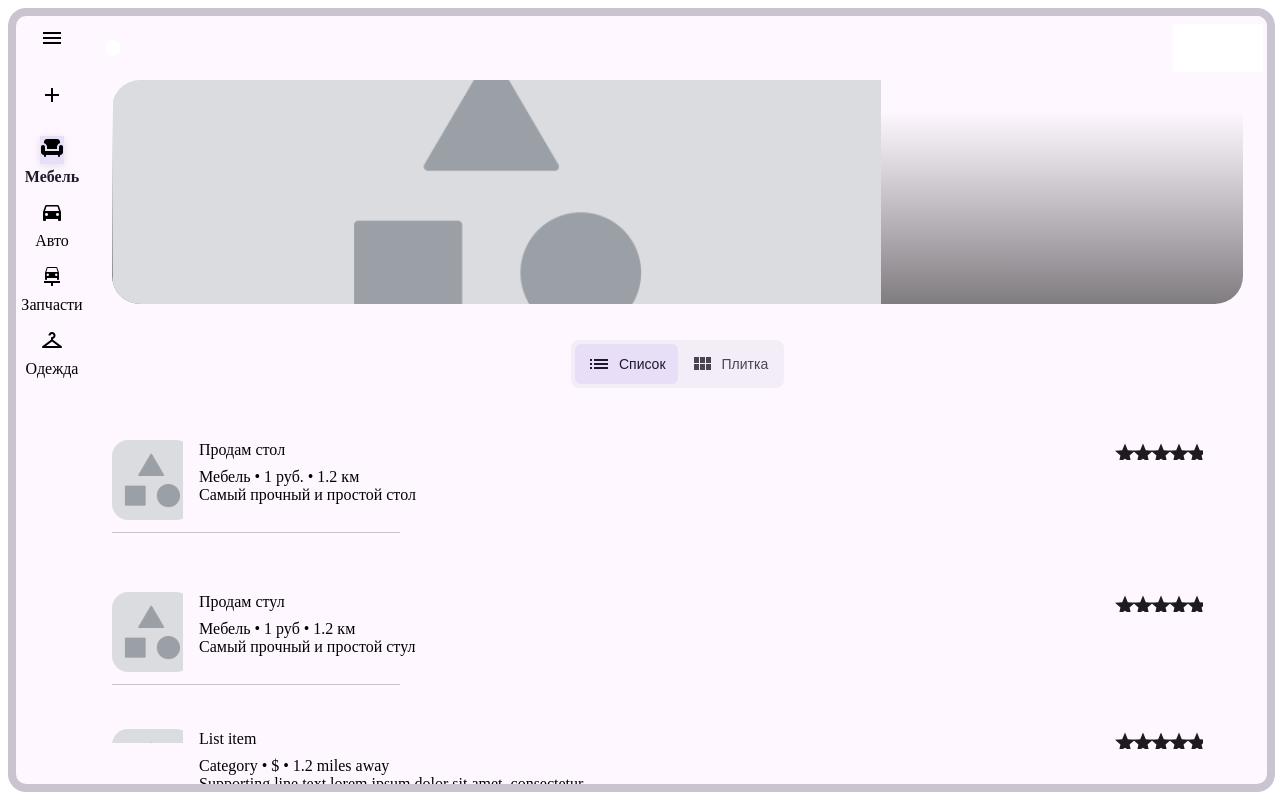
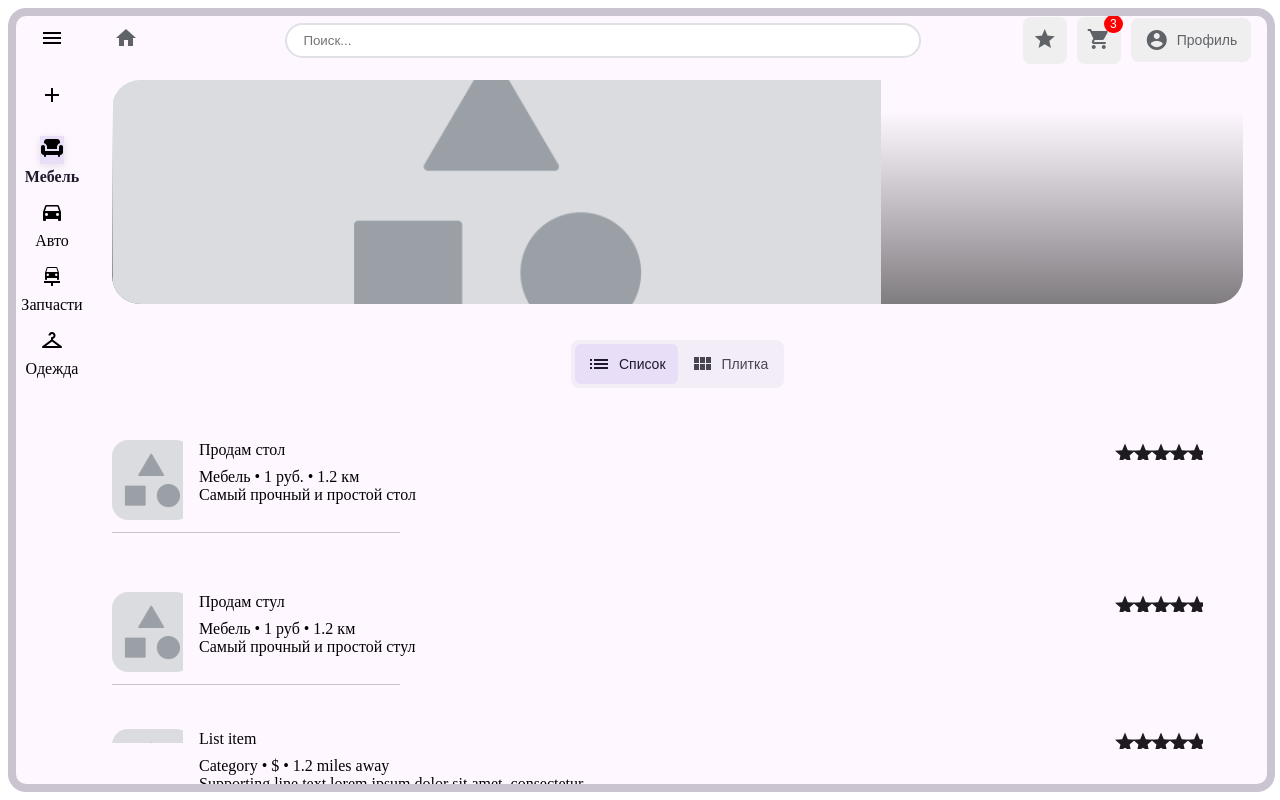
Before and after one commit to zestt132hp/callboard, an Angular app: page / in a window 1280 px wide. Built offline with nearby package versions, Linux system fonts and the light colour scheme.

Commit message:
Поправил верхнее меню

```diff
--- a/src/app/export-result/top-app-bar/top-app-bar.component.html
+++ b/src/app/export-result/top-app-bar/top-app-bar.component.html
@@ -1,101 +1,39 @@
-<div
-  class="root"
-  [ngClass]="{
-    root_configurationSmallCenteredConfigurationSmall:
-      configuration === 'Small centered' || configuration === 'Small',
-    root_configurationMediumConfigurationLarge:
-      configuration === 'Medium' || configuration === 'Large',
-    root_elevationFlat: elevation === 'flat',
-    root_elevationOnScroll: elevation === 'on-scroll',
-    root_configurationMedium: configuration === 'Medium',
-    root_configurationLarge: configuration === 'Large',
-  }"
->
-  <div
-    *ngIf="configuration === 'Small centered' || configuration === 'Small'"
-    class="leadingIcon"
-  >
-    <div class="container">
-      <div class="stateLayer">
-        <ng-content></ng-content>
-        <ng-content></ng-content>
-      </div>
+<div class="root">
+  <div class="nav-menu">
+    <!-- Ссылка на главную -->
+    <a routerLink="/" class="nav-item home-link">
+      <mat-icon>home</mat-icon>
+    </a>
+
+    <!-- Поле поиска -->
+    <div class="search-container">
+      <input
+        type="text"
+        [(ngModel)]="searchQuery"
+        (input)="onSearchChange(searchQuery)"
+        placeholder="Поиск..."
+        class="search-input"
+      >
+    </div>
+
+    <!-- Правая группа -->
+    <div class="right-group">
+      <!-- Избранное -->
+      <button class="nav-item favorites" (click)="favoritesClicked.emit()">
+        <mat-icon>star</mat-icon>
+      </button>
+
+      <!-- Корзина -->
+      <button class="nav-item cart" (click)="cartClicked.emit()">
+        <mat-icon>shopping_cart</mat-icon>
+        <span class="badge">3</span>
+      </button>
+
+      <!-- Личный кабинет -->
+      <button class="nav-item account">
+        <mat-icon class="icon">account_circle</mat-icon>
+        <span class="label">Профиль</span>
+      </button>
     </div>
   </div>
-  <span
-    *ngIf="configuration === 'Small centered' || configuration === 'Small'"
-    class="headline headline_1 headline_2"
-    >{{ headline }}</span
-  >
-  <div class="trailingIcon">
-    <div class="container">
-      <div class="stateLayer">
-        <ng-content></ng-content>
-      </div>
-    </div>
-  </div>
-  <div class="trailingIcon">
-    <div class="trailingIcon1">
-      <div class="container">
-        <div class="stateLayer">
-          <ng-content></ng-content>
-        </div>
-      </div>
-    </div>
-    <div class="trailingIcon2">
-      <div class="container">
-        <div class="stateLayer">
-          <ng-content></ng-content>
-        </div>
-      </div>
-    </div>
-    <div class="trailingIcon3">
-      <div class="container">
-        <div class="stateLayer">
-          <ng-content></ng-content>
-        </div>
-      </div>
-    </div>
-  </div>
-  <div
-    *ngIf="configuration === 'Medium' || configuration === 'Large'"
-    class="leadingTrailingIcons"
-  >
-    <div class="leadingIcon">
-      <div class="container">
-        <div class="stateLayer">
-          <mat-icon>home</mat-icon>
-        </div>
-      </div>
-    </div>
-    <div class="trailingIcon">
-      <div class="trailingIcon1">
-        <div class="container">
-          <div class="stateLayer">
-            <ng-content></ng-content>
-          </div>
-        </div>
-      </div>
-      <div class="trailingIcon2">
-        <div class="container">
-          <div class="stateLayer">
-            <ng-content></ng-content>
-          </div>
-        </div>
-      </div>
-      <div class="trailingIcon3">
-        <div class="container">
-          <div class="stateLayer">
-            <ng-content></ng-content>
-          </div>
-        </div>
-      </div>
-    </div>
-  </div>
-  <div
-    *ngIf="configuration === 'Medium' || configuration === 'Large'"
-    class="headline"
-  >
-    <span class="headline">{{ headline }}</span>
-  </div>
 </div>
--- a/src/app/export-result/top-app-bar/top-app-bar.component.scss
+++ b/src/app/export-result/top-app-bar/top-app-bar.component.scss
@@ -2,474 +2,81 @@
   box-sizing: border-box;
 }
 
-.root_configurationSmallCenteredConfigurationSmall {
-  padding: 8px 4px 8px 4px;
+.nav-menu {
   display: flex;
-  flex-direction: row;
   align-items: center;
-  height: 64px;
+  gap: 24px;
+  padding: 0 16px;
+  justify-content: space-between;
+
+  .nav-item {
+    position: relative;
+    padding: 8px;
+    border: 2px solid transparent;
+    border-radius: 8px;
+    transition: all 0.3s ease;
+
+    &:hover {
+      background: rgba(0, 0, 0, 0.05);
     }
 
-.root_configurationMediumConfigurationLarge {
-  padding-top: 0px;
-  padding-right: 0px;
-  padding-left: 0px;
-  display: flex;
-  flex-direction: column;
-  align-items: flex-start;
+    &.active {
+      border-color: #ff0000;
     }
 
-.root_elevationFlat {
-  background: #fef7ff;
+    mat-icon {
+      color: #5f6368;
+      font-size: 24px;
+    }
   }
 
-.root_elevationOnScroll {
-  background: #f3edf7;
+  .search-container {
+    flex: 1 1 50%;
+    margin: 0 20px;
+    max-width: 600px;
+
+    .search-input {
+      width: 100%;
+      padding: 8px 16px;
+      border: 2px solid #dfe1e5;
+      border-radius: 24px;
+      transition: all 0.3s ease;
+
+      &:focus {
+        border-color: #ff0000;
+        outline: none;
+      }
+    }
   }
 
-.root_configurationMedium {
-  padding-bottom: 24px;
+  .badge {
+    position: absolute;
+    top: -4px;
+    right: -4px;
+    background: #ff0000;
+    color: white;
+    font-size: 12px;
+    padding: 2px 6px;
+    border-radius: 10px;
   }
 
-.root_configurationLarge {
-  padding-bottom: 28px;
-}
-.leadingIcon {
+  .right-group {
     display: flex;
-  flex-direction: column;
-  justify-content: center;
-  flex-wrap: nowrap;
     align-items: center;
     gap: 10px;
-  box-sizing: border-box;
-  width: 48px;
-  height: 48px;
-}
-.container {
-  display: flex;
-  flex-direction: row;
-  justify-content: center;
-  flex-wrap: nowrap;
-  align-items: center;
-  gap: 10px;
-  box-sizing: border-box;
-  overflow: hidden;
-  border-radius: 100px;
-}
-.stateLayer {
-  padding: 8px;
-  display: flex;
-  flex-direction: row;
-  justify-content: center;
-  flex-wrap: nowrap;
-  align-items: center;
-  gap: 10px;
-  box-sizing: border-box;
-  background: #ffffff;
-}
-.menu {
-  position: relative;
-  box-sizing: border-box;
-  width: 24px;
-  height: 24px;
   }
 
-.arrowBack {
-  position: relative;
-  box-sizing: border-box;
-  width: 24px;
-  height: 24px;
+  .account {
+    display: flex;
+    align-items: center;
+    gap: 8px;
+    padding: 8px 12px;
+
+    .label {
+      font-size: 14px;
+      font-weight: 500;
+      color: #5f6368;
     }
-
-.headline {
-  display: flex;
-  box-sizing: content-box;
-  color: #000000;
-  font-weight: 400;
-  text-wrap: wrap;
-  width: -webkit-fill-available;
   }
-
-.headline_1 {
-  text-align: center;
 }
-
-.headline_2 {
-  text-align: left;
-}
-
-.trailingIcon {
-  display: flex;
-  flex-direction: column;
-  justify-content: center;
-  flex-wrap: nowrap;
-  align-items: center;
-  gap: 10px;
-  box-sizing: border-box;
-  width: 48px;
-  height: 48px;
-}
-.container {
-  display: flex;
-  flex-direction: row;
-  justify-content: center;
-  flex-wrap: nowrap;
-  align-items: center;
-  gap: 10px;
-  box-sizing: border-box;
-  overflow: hidden;
-  border-radius: 100px;
-}
-.stateLayer {
-  padding: 8px;
-  display: flex;
-  flex-direction: row;
-  justify-content: center;
-  flex-wrap: nowrap;
-  align-items: center;
-  gap: 10px;
-  box-sizing: border-box;
-  background: #ffffff;
-}
-.accountCircle {
-  position: relative;
-  box-sizing: border-box;
-  width: 24px;
-  height: 24px;
-}
-
-.trailingIcon {
-  display: flex;
-  flex-direction: row;
-  justify-content: flex-end;
-  flex-wrap: nowrap;
-  align-items: center;
-  gap: 0px;
-  box-sizing: border-box;
-  background: #ffffff;
-}
-.trailingIcon1 {
-  display: flex;
-  flex-direction: column;
-  justify-content: center;
-  flex-wrap: nowrap;
-  align-items: center;
-  gap: 10px;
-  box-sizing: border-box;
-  width: 48px;
-  height: 48px;
-}
-.container {
-  display: flex;
-  flex-direction: row;
-  justify-content: center;
-  flex-wrap: nowrap;
-  align-items: center;
-  gap: 10px;
-  box-sizing: border-box;
-  overflow: hidden;
-  border-radius: 100px;
-}
-.stateLayer {
-  padding: 8px;
-  display: flex;
-  flex-direction: row;
-  justify-content: center;
-  flex-wrap: nowrap;
-  align-items: center;
-  gap: 10px;
-  box-sizing: border-box;
-  background: #ffffff;
-}
-.attachFile {
-  position: relative;
-  box-sizing: border-box;
-  width: 24px;
-  height: 24px;
-}
-
-.trailingIcon2 {
-  display: flex;
-  flex-direction: column;
-  justify-content: center;
-  flex-wrap: nowrap;
-  align-items: center;
-  gap: 10px;
-  box-sizing: border-box;
-  width: 48px;
-  height: 48px;
-}
-.container {
-  display: flex;
-  flex-direction: row;
-  justify-content: center;
-  flex-wrap: nowrap;
-  align-items: center;
-  gap: 10px;
-  box-sizing: border-box;
-  overflow: hidden;
-  border-radius: 100px;
-}
-.stateLayer {
-  padding: 8px;
-  display: flex;
-  flex-direction: row;
-  justify-content: center;
-  flex-wrap: nowrap;
-  align-items: center;
-  gap: 10px;
-  box-sizing: border-box;
-  background: #ffffff;
-}
-.today {
-  position: relative;
-  box-sizing: border-box;
-  width: 24px;
-  height: 24px;
-}
-
-.trailingIcon3 {
-  display: flex;
-  flex-direction: column;
-  justify-content: center;
-  flex-wrap: nowrap;
-  align-items: center;
-  gap: 10px;
-  box-sizing: border-box;
-  width: 48px;
-  height: 48px;
-}
-.container {
-  display: flex;
-  flex-direction: row;
-  justify-content: center;
-  flex-wrap: nowrap;
-  align-items: center;
-  gap: 10px;
-  box-sizing: border-box;
-  overflow: hidden;
-  border-radius: 100px;
-}
-.stateLayer {
-  padding: 8px;
-  display: flex;
-  flex-direction: row;
-  justify-content: center;
-  flex-wrap: nowrap;
-  align-items: center;
-  gap: 10px;
-  box-sizing: border-box;
-  background: #ffffff;
-}
-.moreVert {
-  position: relative;
-  box-sizing: border-box;
-  width: 24px;
-  height: 24px;
-}
-
-.leadingTrailingIcons {
-  padding: 8px 4px 0px 4px;
-  display: flex;
-  flex-direction: row;
-  justify-content: space-between;
-  flex-wrap: nowrap;
-  align-items: flex-start;
-  gap: 212px;
-  box-sizing: border-box;
-  width: -webkit-fill-available;
-}
-.leadingIcon {
-  display: flex;
-  flex-direction: column;
-  justify-content: center;
-  flex-wrap: nowrap;
-  align-items: center;
-  gap: 10px;
-  box-sizing: border-box;
-  width: 48px;
-  height: 48px;
-}
-.container {
-  display: flex;
-  flex-direction: row;
-  justify-content: center;
-  flex-wrap: nowrap;
-  align-items: center;
-  gap: 10px;
-  box-sizing: border-box;
-  overflow: hidden;
-  border-radius: 100px;
-}
-.stateLayer {
-  padding: 8px;
-  display: flex;
-  flex-direction: row;
-  justify-content: center;
-  flex-wrap: nowrap;
-  align-items: center;
-  gap: 10px;
-  box-sizing: border-box;
-  background: #ffffff;
-}
-.arrowBack {
-  position: relative;
-  box-sizing: border-box;
-  width: 24px;
-  height: 24px;
-}
-
-.trailingIcon {
-  display: flex;
-  flex-direction: row;
-  justify-content: flex-end;
-  flex-wrap: nowrap;
-  align-items: center;
-  gap: 0px;
-  box-sizing: border-box;
-  background: #ffffff;
-}
-.trailingIcon1 {
-  display: flex;
-  flex-direction: column;
-  justify-content: center;
-  flex-wrap: nowrap;
-  align-items: center;
-  gap: 10px;
-  box-sizing: border-box;
-  width: 48px;
-  height: 48px;
-}
-.container {
-  display: flex;
-  flex-direction: row;
-  justify-content: center;
-  flex-wrap: nowrap;
-  align-items: center;
-  gap: 10px;
-  box-sizing: border-box;
-  overflow: hidden;
-  border-radius: 100px;
-}
-.stateLayer {
-  padding: 8px;
-  display: flex;
-  flex-direction: row;
-  justify-content: center;
-  flex-wrap: nowrap;
-  align-items: center;
-  gap: 10px;
-  box-sizing: border-box;
-  background: #ffffff;
-}
-.attachFile {
-  position: relative;
-  box-sizing: border-box;
-  width: 24px;
-  height: 24px;
-}
-
-.trailingIcon2 {
-  display: flex;
-  flex-direction: column;
-  justify-content: center;
-  flex-wrap: nowrap;
-  align-items: center;
-  gap: 10px;
-  box-sizing: border-box;
-  width: 48px;
-  height: 48px;
-}
-.container {
-  display: flex;
-  flex-direction: row;
-  justify-content: center;
-  flex-wrap: nowrap;
-  align-items: center;
-  gap: 10px;
-  box-sizing: border-box;
-  overflow: hidden;
-  border-radius: 100px;
-}
-.stateLayer {
-  padding: 8px;
-  display: flex;
-  flex-direction: row;
-  justify-content: center;
-  flex-wrap: nowrap;
-  align-items: center;
-  gap: 10px;
-  box-sizing: border-box;
-  background: #ffffff;
-}
-.today {
-  position: relative;
-  box-sizing: border-box;
-  width: 24px;
-  height: 24px;
-}
-
-.trailingIcon3 {
-  display: flex;
-  flex-direction: column;
-  justify-content: center;
-  flex-wrap: nowrap;
-  align-items: center;
-  gap: 10px;
-  box-sizing: border-box;
-  width: 48px;
-  height: 48px;
-}
-.container {
-  display: flex;
-  flex-direction: row;
-  justify-content: center;
-  flex-wrap: nowrap;
-  align-items: center;
-  gap: 10px;
-  box-sizing: border-box;
-  overflow: hidden;
-  border-radius: 100px;
-}
-.stateLayer {
-  padding: 8px;
-  display: flex;
-  flex-direction: row;
-  justify-content: center;
-  flex-wrap: nowrap;
-  align-items: center;
-  gap: 10px;
-  box-sizing: border-box;
-  background: #ffffff;
-}
-.moreVert {
-  position: relative;
-  box-sizing: border-box;
-  width: 24px;
-  height: 24px;
-}
-
-.headline {
-  padding: 0px 16px 0px 16px;
-  display: flex;
-  flex-direction: row;
-  justify-content: flex-start;
-  flex-wrap: nowrap;
-  align-items: flex-start;
-  gap: 10px;
-  box-sizing: border-box;
-  width: -webkit-fill-available;
-}
-.headline {
-  display: flex;
-  box-sizing: content-box;
-  color: #000000;
-  font-family: sans-serif;
-  letter-spacing: 0px;
-  text-decoration: none;
-  font-weight: 400;
-  text-align: left;
-  text-wrap: nowrap;
-}
-
 @import url('https://fonts.googleapis.com/icon?family=Material+Icons');
--- a/src/app/export-result/top-app-bar/top-app-bar.component.ts
+++ b/src/app/export-result/top-app-bar/top-app-bar.component.ts
@@ -1,4 +1,4 @@
-import { ChangeDetectionStrategy, Component, Input } from "@angular/core";
+import { ChangeDetectionStrategy, Component, Input, Output, EventEmitter } from "@angular/core";
 @Component({
   selector: "app-top-app-bar",
   templateUrl: "./top-app-bar.component.html",
@@ -13,4 +13,13 @@ export class TopAppBarComponent {
   @Input() configuration: "Small centered" | "Small" | "Medium" | "Large" =
     "Small centered";
   @Input() elevation: "flat" | "on-scroll" = "flat";
+  @Output() searchChanged = new EventEmitter<string>();
+  @Output() cartClicked = new EventEmitter<void>();
+  @Output() favoritesClicked = new EventEmitter<void>();
+
+  searchQuery = '';
+
+  onSearchChange(query: string) {
+    this.searchChanged.emit(query);
+  }
 }
```
Lines whose indentation alone changed are shown as unchanged.
